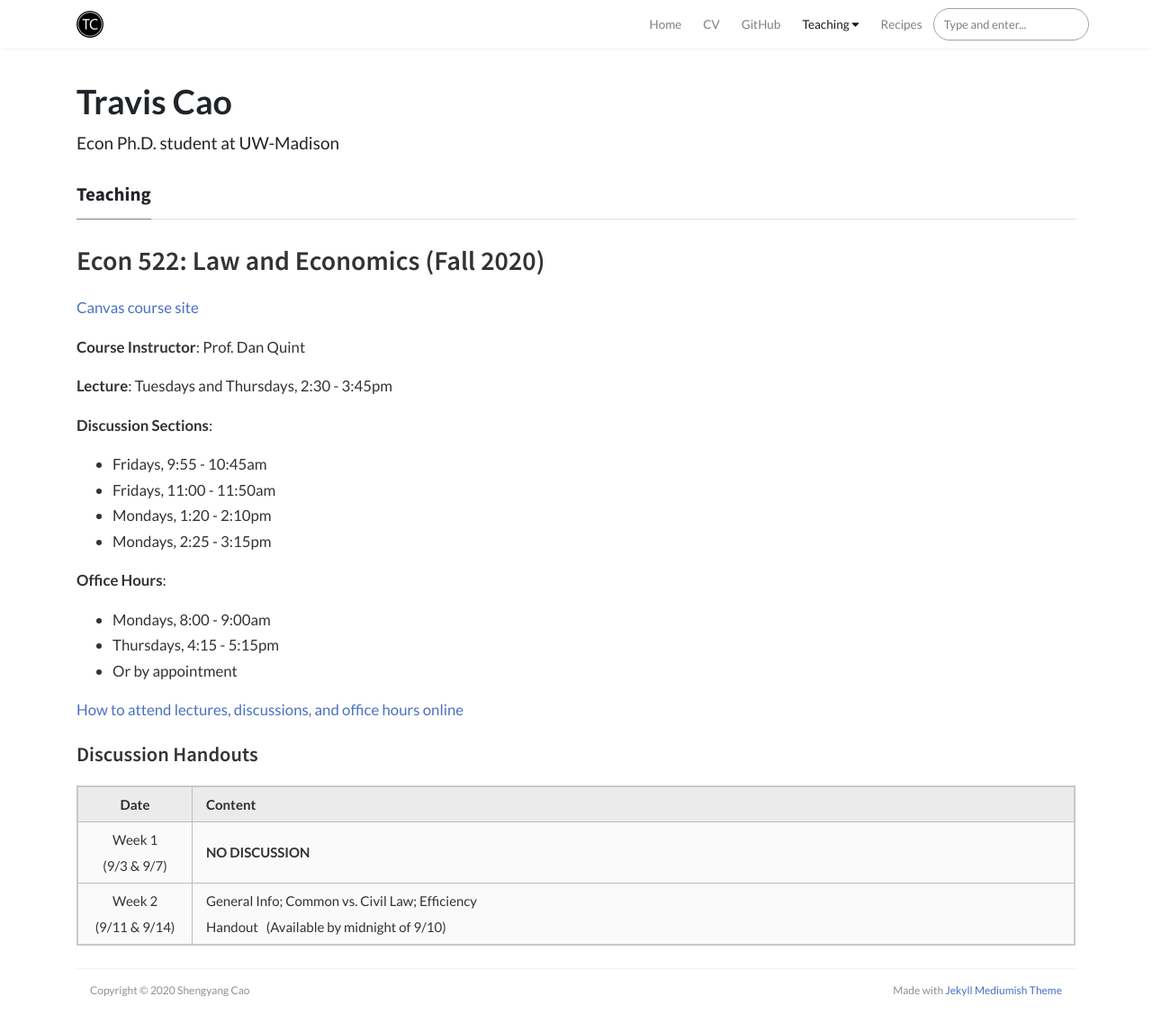
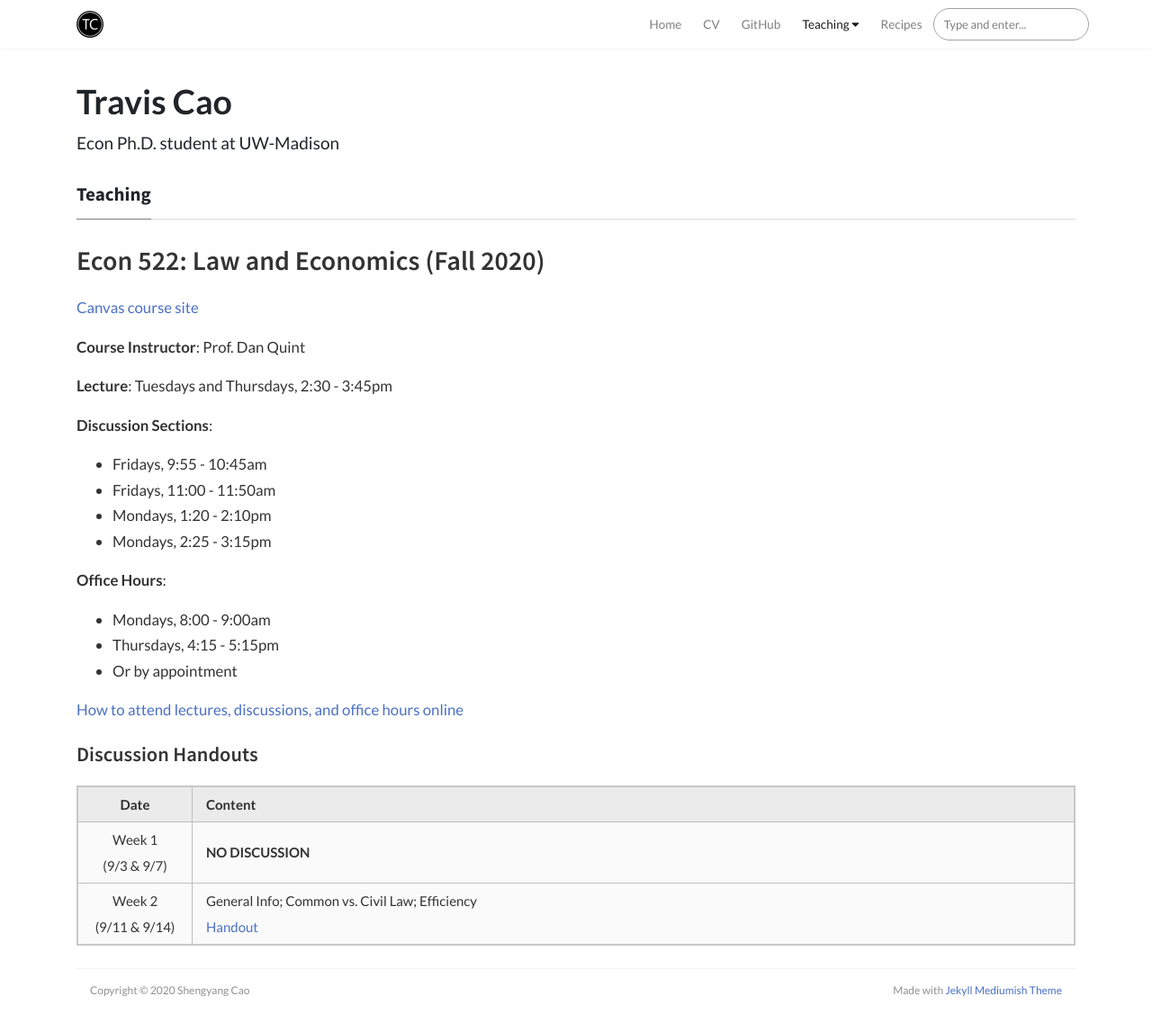
Before and after one commit to scaotravis/scaotravis.github.io, a Jekyll site: the page built from _posts/2020-08-04-teaching-fa-522.md, in a window 1280 px wide and 1150 px high. Shown: the top 1147 px of the window at 90% size. Built offline with Jekyll 4.4.1, drawn with Linux system fonts in a browser that asks for light colours; nearby versions of some CDN libraries; comment, search, counter and statistics services are not loaded.

Commit message:
dis 1 handout

```diff
--- a/_posts/2020-08-04-teaching-fa-522.md
+++ b/_posts/2020-08-04-teaching-fa-522.md
@@ -31,4 +31,4 @@
 |     Date    |                     Content                     |
 |:-----------:|	:---------------------------------------------- |
 | Week 1 <br> (9/3 & 9/7) | **NO DISCUSSION** |
-| Week 2 <br> (9/11 & 9/14) | General Info; Common vs. Civil Law; Efficiency <br> Handout &nbsp; (Available by midnight of 9/10) |
+| Week 2 <br> (9/11 & 9/14) | General Info; Common vs. Civil Law; Efficiency <br> [Handout]({{ site.url }}/downloads/teaching/fa20-522/522_fa20_dis-1_handout.pdf) |
```
Also changed, not shown: 6 other files.
